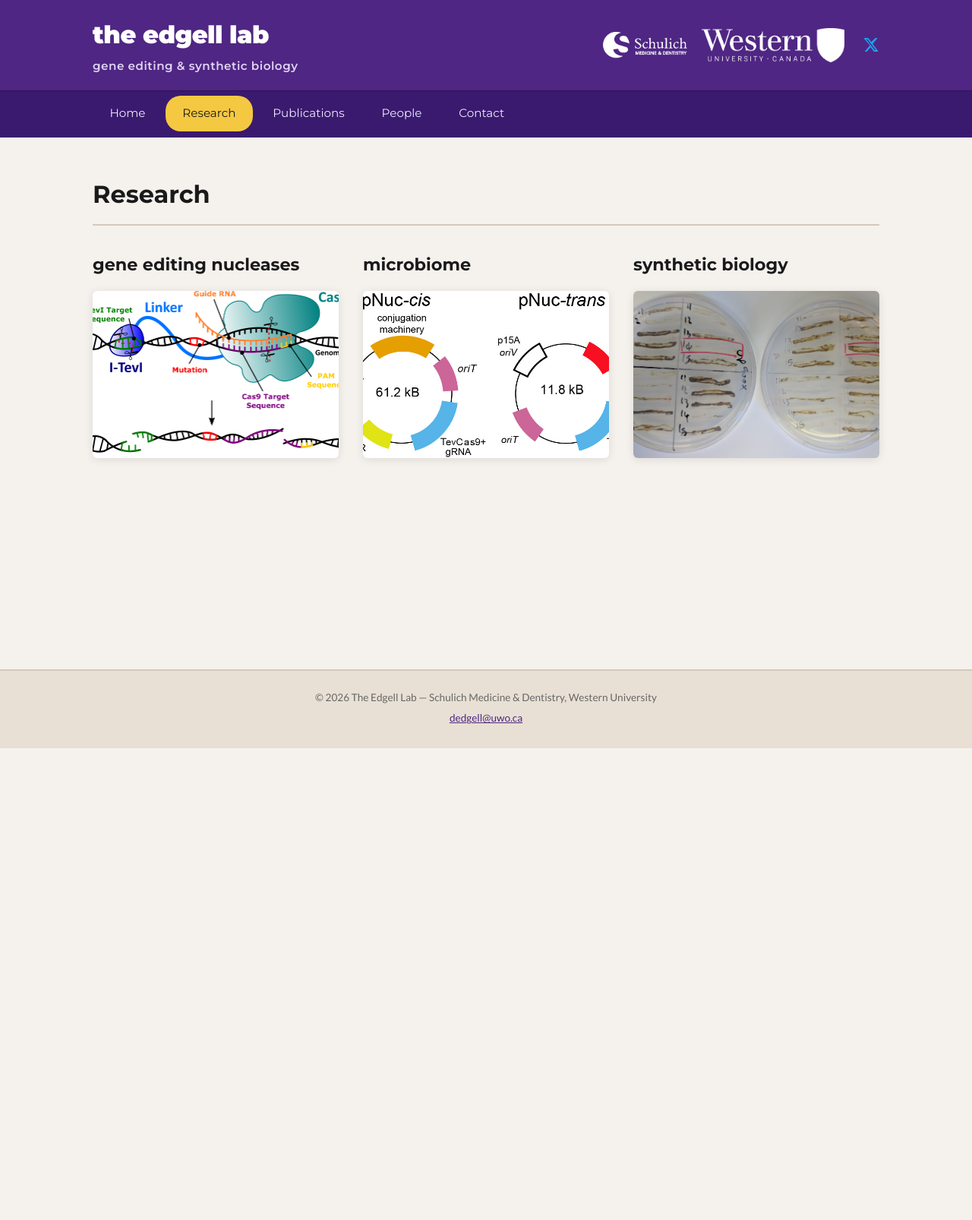
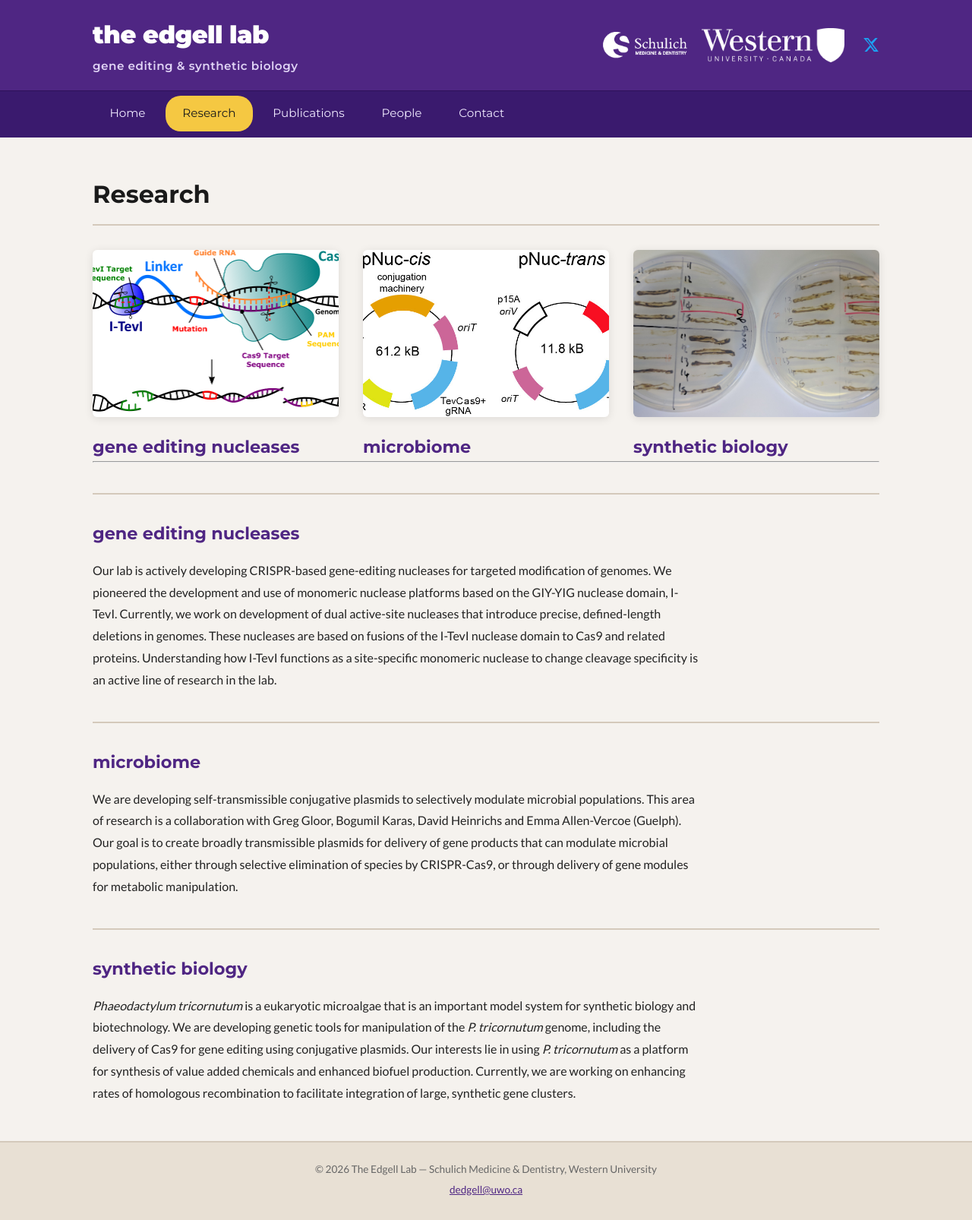
Before and after one commit to edgell-lab/edgell-lab.github.io, a Jekyll site: the page built from research.md, in a window 1280 px wide. Shown: the whole page at 76% size. Built offline with Jekyll 4.4.1, drawn with Linux system fonts in a browser that asks for light colours; before the commit the page ends 985 px from its top, so only the background shows below that.

Commit message:
Make research images clickable links with full descriptions for all 3 topics

```diff
--- a/assets/css/main.css
+++ b/assets/css/main.css
@@ -372,11 +372,23 @@ h1, h2, h3, h4 {
   margin-top: 1rem;
 }
 
+.research-item a {
+  text-decoration: none;
+  display: block;
+}
+
+.research-item a:hover img {
+  box-shadow: 0 6px 20px rgba(79,38,131,0.3);
+  transform: translateY(-3px);
+  transition: all 0.2s ease;
+}
+
 .research-item h2 {
   font-size: 1.4rem;
   font-weight: 700;
-  margin-bottom: 1rem;
-  color: #1a1a1a;
+  margin-top: 0.75rem;
+  margin-bottom: 0;
+  color: #4F2683;
   text-transform: lowercase;
 }
 
@@ -386,6 +398,25 @@ h1, h2, h3, h4 {
   object-fit: cover;
   border-radius: 6px;
   box-shadow: 0 2px 12px rgba(0,0,0,0.1);
+  transition: all 0.2s ease;
+}
+
+.research-description {
+  margin-top: 2.5rem;
+  padding-top: 2rem;
+  border-top: 2px solid #d4c9bb;
+}
+
+.research-description h2 {
+  font-size: 1.4rem;
+  color: #4F2683;
+  margin-bottom: 1rem;
+  text-transform: lowercase;
+}
+
+.research-description p {
+  max-width: 800px;
+  line-height: 1.8;
 }
 
 @media (max-width: 768px) {
--- a/research.md
+++ b/research.md
@@ -7,18 +7,41 @@ permalink: /research/
 <div class="research-grid">
 
   <div class="research-item">
-    <h2>gene editing nucleases</h2>
-    <img src="{{ '/assets/images/research_gene_editing.png' | relative_url }}" alt="Gene Editing Nucleases — TevCas9 diagram" />
+    <a href="#gene-editing-nucleases">
+      <img src="{{ '/assets/images/research_gene_editing.png' | relative_url }}" alt="Gene Editing Nucleases" />
+      <h2>gene editing nucleases</h2>
+    </a>
   </div>
 
   <div class="research-item">
-    <h2>microbiome</h2>
-    <img src="{{ '/assets/images/research_microbiome.jpg' | relative_url }}" alt="Microbiome — conjugation plasmid maps" />
+    <a href="#microbiome">
+      <img src="{{ '/assets/images/research_microbiome.jpg' | relative_url }}" alt="Microbiome" />
+      <h2>microbiome</h2>
+    </a>
   </div>
 
   <div class="research-item">
-    <h2>synthetic biology</h2>
-    <img src="{{ '/assets/images/research_synthetic_biology.jpg' | relative_url }}" alt="Synthetic Biology — bacterial plates" />
+    <a href="#synthetic-biology">
+      <img src="{{ '/assets/images/research_synthetic_biology.jpg' | relative_url }}" alt="Synthetic Biology" />
+      <h2>synthetic biology</h2>
+    </a>
   </div>
 
 </div>
+
+---
+
+<div class="research-description" id="gene-editing-nucleases">
+  <h2>gene editing nucleases</h2>
+  <p>Our lab is actively developing CRISPR-based gene-editing nucleases for targeted modification of genomes. We pioneered the development and use of monomeric nuclease platforms based on the GIY-YIG nuclease domain, I-TevI. Currently, we work on development of dual active-site nucleases that introduce precise, defined-length deletions in genomes. These nucleases are based on fusions of the I-TevI nuclease domain to Cas9 and related proteins. Understanding how I-TevI functions as a site-specific monomeric nuclease to change cleavage specificity is an active line of research in the lab.</p>
+</div>
+
+<div class="research-description" id="microbiome">
+  <h2>microbiome</h2>
+  <p>We are developing self-transmissible conjugative plasmids to selectively modulate microbial populations. This area of research is a collaboration with Greg Gloor, Bogumil Karas, David Heinrichs and Emma Allen-Vercoe (Guelph). Our goal is to create broadly transmissible plasmids for delivery of gene products that can modulate microbial populations, either through selective elimination of species by CRISPR-Cas9, or through delivery of gene modules for metabolic manipulation.</p>
+</div>
+
+<div class="research-description" id="synthetic-biology">
+  <h2>synthetic biology</h2>
+  <p><em>Phaeodactylum tricornutum</em> is a eukaryotic microalgae that is an important model system for synthetic biology and biotechnology. We are developing genetic tools for manipulation of the <em>P. tricornutum</em> genome, including the delivery of Cas9 for gene editing using conjugative plasmids. Our interests lie in using <em>P. tricornutum</em> as a platform for synthesis of value added chemicals and enhanced biofuel production. Currently, we are working on enhancing rates of homologous recombination to facilitate integration of large, synthetic gene clusters.</p>
+</div>
```
